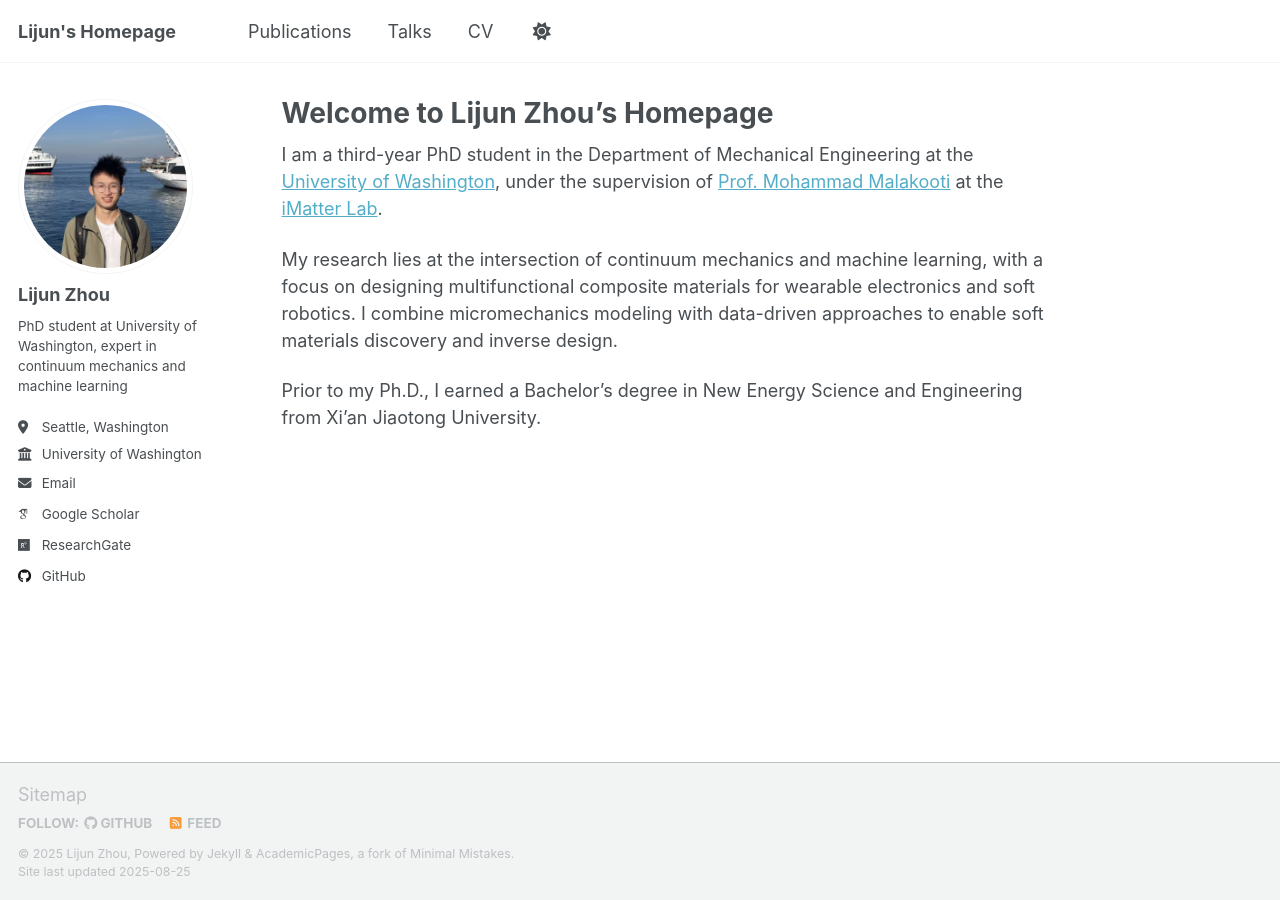
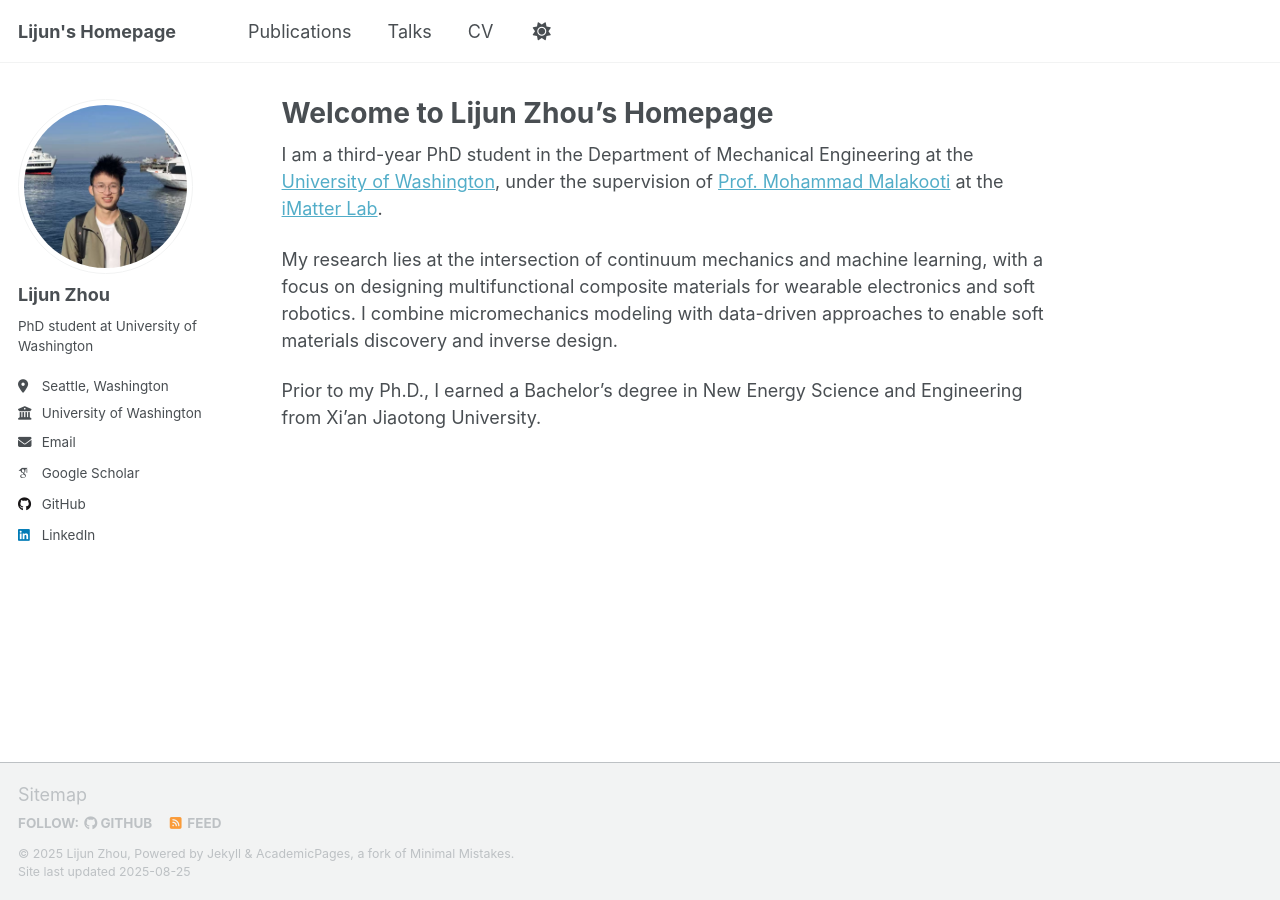
Before and after one commit to zdxbll/zdxbll, a Jekyll site: the page built from _pages/about.md, in a window 1280 px wide. Built offline with Jekyll 4.4.1, drawn with Linux system fonts in a browser that asks for light colours; some web fonts are replaced; a script that is not in the unit is left out.

Commit message:
Revise bio and add LinkedIn URL
Updated bio and added LinkedIn profile URL.

```diff
--- a/_config.yml
+++ b/_config.yml
@@ -25,7 +25,7 @@ author:
   avatar           : "Lijun_profile.png"
   name             : "Lijun Zhou"
   pronouns         : # example: "he/his"
-  bio              : "PhD student at University of Washington, expert in continuum mechanics and machine learning"
+  bio              : "PhD student at University of Washington"
   location         : "Seattle, Washington"
   employer         : "University of Washington"
   uri              : # URL
@@ -40,7 +40,7 @@ author:
   orcid            : # "http://orcid.org/yourorcidurl"
   semantic         : # URL
   pubmed           : # "https://www.ncbi.nlm.nih.gov/pubmed/?term=john+snow"
-  researchgate     : "https://www.researchgate.net/profile/Lijun-Zhou-14?ev=hdr_xprf"
+  researchgate     : # "https://www.researchgate.net/profile/Lijun-Zhou-14?ev=hdr_xprf"
   scopus           : # URL
 
   # Repositories and software development
@@ -62,7 +62,7 @@ author:
   keybase          : # Username
   instagram        : # Username
   lastfm           : # Username
-  linkedin         : # Username
+  linkedin         : "https://www.linkedin.com/in/lijun-zhou-04b829236/"
   mastodon         : # URL
   medium           : # URL
   pinterest        : # Username
```
